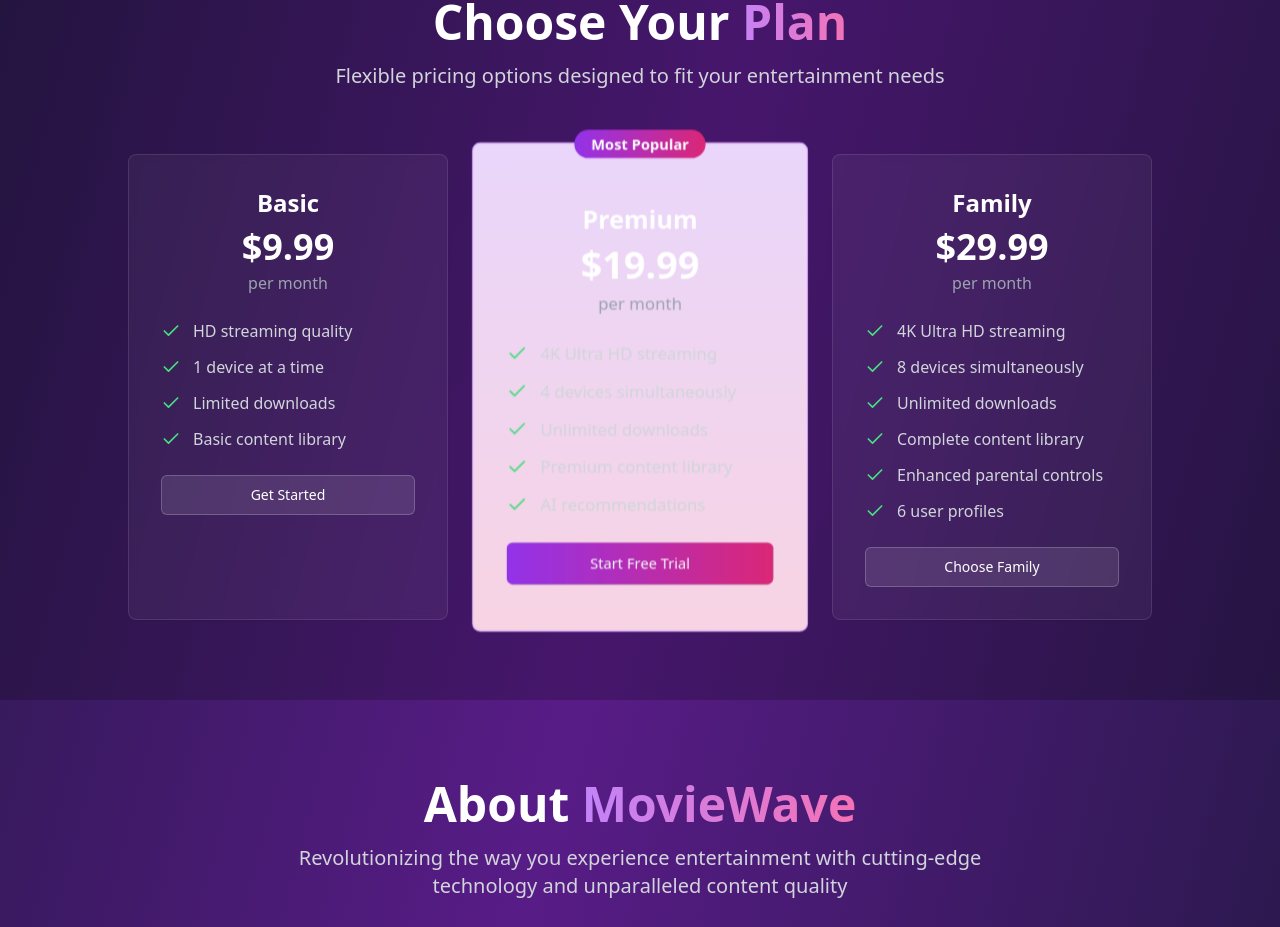
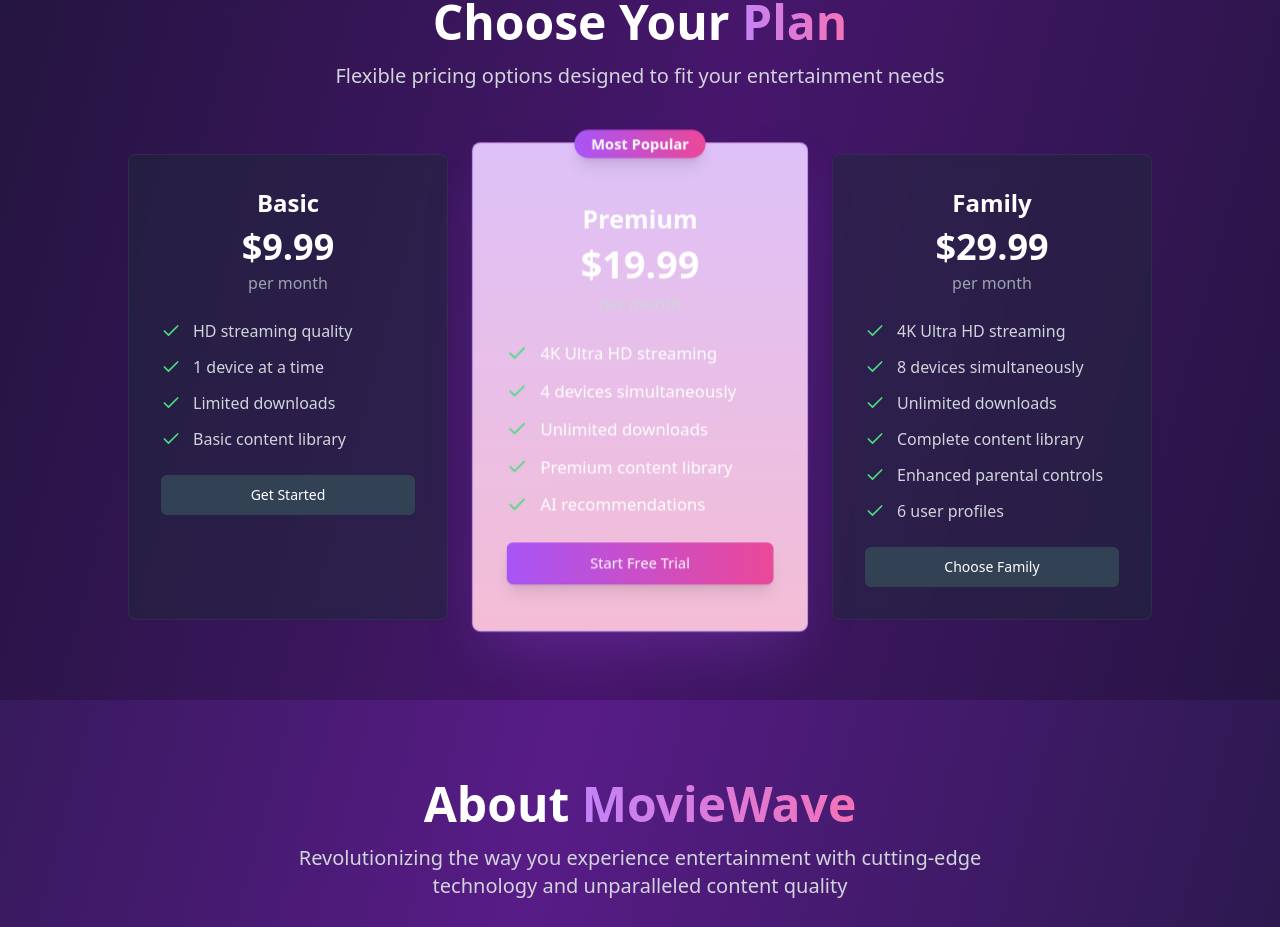
Before and after one commit to Tulsipada/moviewave-smart-stream, a React (Vite) app: page / in a window 1280 px wide. Shown: the part 2020-2947 px from the top of the page. Built offline with nearby package versions, Linux system fonts and the light colour scheme.

Commit message:
Fix: Improve color and photo presentation
Adjust color scheme and image assets for better visual appeal.

```diff
--- a/src/pages/Index.tsx
+++ b/src/pages/Index.tsx
@@ -179,7 +179,7 @@ const Index = () => {
 
           <div className="grid md:grid-cols-3 gap-8 max-w-5xl mx-auto">
             {/* Basic Plan */}
-            <Card className="bg-white/5 border-white/10 backdrop-blur-sm hover:bg-white/10 transition-all duration-300">
+            <Card className="bg-slate-800/50 border-slate-700/50 backdrop-blur-sm hover:bg-slate-800/70 transition-all duration-300 hover:scale-105">
               <CardContent className="p-8 space-y-6">
                 <div className="text-center">
                   <h3 className="text-2xl font-bold text-white mb-2">Basic</h3>
@@ -188,71 +188,71 @@ const Index = () => {
                 </div>
                 <div className="space-y-3">
                   <div className="flex items-center space-x-3">
-                    <Check className="w-5 h-5 text-green-400" />
+                    <Check className="w-5 h-5 text-green-400 flex-shrink-0" />
                     <span className="text-gray-300">HD streaming quality</span>
                   </div>
                   <div className="flex items-center space-x-3">
-                    <Check className="w-5 h-5 text-green-400" />
+                    <Check className="w-5 h-5 text-green-400 flex-shrink-0" />
                     <span className="text-gray-300">1 device at a time</span>
                   </div>
                   <div className="flex items-center space-x-3">
-                    <Check className="w-5 h-5 text-green-400" />
+                    <Check className="w-5 h-5 text-green-400 flex-shrink-0" />
                     <span className="text-gray-300">Limited downloads</span>
                   </div>
                   <div className="flex items-center space-x-3">
-                    <Check className="w-5 h-5 text-green-400" />
+                    <Check className="w-5 h-5 text-green-400 flex-shrink-0" />
                     <span className="text-gray-300">Basic content library</span>
                   </div>
                 </div>
-                <Button className="w-full bg-white/10 hover:bg-white/20 text-white border border-white/20">
+                <Button className="w-full bg-slate-700 hover:bg-slate-600 text-white border-0">
                   Get Started
                 </Button>
               </CardContent>
             </Card>
 
             {/* Premium Plan */}
-            <Card className="bg-gradient-to-b from-purple-600/20 to-pink-600/20 border-purple-400/50 backdrop-blur-sm hover:from-purple-600/30 hover:to-pink-600/30 transition-all duration-300 scale-105">
+            <Card className="bg-gradient-to-b from-purple-600/30 to-pink-600/30 border-purple-400/50 backdrop-blur-sm hover:from-purple-600/40 hover:to-pink-600/40 transition-all duration-300 scale-105 shadow-2xl shadow-purple-500/25">
               <CardContent className="p-8 space-y-6 relative">
                 <div className="absolute -top-3 left-1/2 transform -translate-x-1/2">
-                  <span className="bg-gradient-to-r from-purple-600 to-pink-600 text-white px-4 py-1 rounded-full text-sm font-semibold">
+                  <span className="bg-gradient-to-r from-purple-500 to-pink-500 text-white px-4 py-1 rounded-full text-sm font-semibold shadow-lg">
                     Most Popular
                   </span>
                 </div>
                 <div className="text-center">
                   <h3 className="text-2xl font-bold text-white mb-2">Premium</h3>
                   <div className="text-4xl font-bold text-white mb-1">$19.99</div>
-                  <p className="text-gray-400">per month</p>
+                  <p className="text-gray-300">per month</p>
                 </div>
                 <div className="space-y-3">
                   <div className="flex items-center space-x-3">
-                    <Check className="w-5 h-5 text-green-400" />
-                    <span className="text-gray-300">4K Ultra HD streaming</span>
+                    <Check className="w-5 h-5 text-green-400 flex-shrink-0" />
+                    <span className="text-white">4K Ultra HD streaming</span>
                   </div>
                   <div className="flex items-center space-x-3">
-                    <Check className="w-5 h-5 text-green-400" />
-                    <span className="text-gray-300">4 devices simultaneously</span>
+                    <Check className="w-5 h-5 text-green-400 flex-shrink-0" />
+                    <span className="text-white">4 devices simultaneously</span>
                   </div>
                   <div className="flex items-center space-x-3">
-                    <Check className="w-5 h-5 text-green-400" />
-                    <span className="text-gray-300">Unlimited downloads</span>
+                    <Check className="w-5 h-5 text-green-400 flex-shrink-0" />
+                    <span className="text-white">Unlimited downloads</span>
                   </div>
                   <div className="flex items-center space-x-3">
-                    <Check className="w-5 h-5 text-green-400" />
-                    <span className="text-gray-300">Premium content library</span>
+                    <Check className="w-5 h-5 text-green-400 flex-shrink-0" />
+                    <span className="text-white">Premium content library</span>
                   </div>
                   <div className="flex items-center space-x-3">
-                    <Check className="w-5 h-5 text-green-400" />
-                    <span className="text-gray-300">AI recommendations</span>
+                    <Check className="w-5 h-5 text-green-400 flex-shrink-0" />
+                    <span className="text-white">AI recommendations</span>
                   </div>
                 </div>
-                <Button className="w-full bg-gradient-to-r from-purple-600 to-pink-600 hover:from-purple-700 hover:to-pink-700">
+                <Button className="w-full bg-gradient-to-r from-purple-500 to-pink-500 hover:from-purple-600 hover:to-pink-600 text-white shadow-lg">
                   Start Free Trial
                 </Button>
               </CardContent>
             </Card>
 
             {/* Family Plan */}
-            <Card className="bg-white/5 border-white/10 backdrop-blur-sm hover:bg-white/10 transition-all duration-300">
+            <Card className="bg-slate-800/50 border-slate-700/50 backdrop-blur-sm hover:bg-slate-800/70 transition-all duration-300 hover:scale-105">
               <CardContent className="p-8 space-y-6">
                 <div className="text-center">
                   <h3 className="text-2xl font-bold text-white mb-2">Family</h3>
@@ -261,31 +261,31 @@ const Index = () => {
                 </div>
                 <div className="space-y-3">
                   <div className="flex items-center space-x-3">
-                    <Check className="w-5 h-5 text-green-400" />
+                    <Check className="w-5 h-5 text-green-400 flex-shrink-0" />
                     <span className="text-gray-300">4K Ultra HD streaming</span>
                   </div>
                   <div className="flex items-center space-x-3">
-                    <Check className="w-5 h-5 text-green-400" />
+                    <Check className="w-5 h-5 text-green-400 flex-shrink-0" />
                     <span className="text-gray-300">8 devices simultaneously</span>
                   </div>
                   <div className="flex items-center space-x-3">
-                    <Check className="w-5 h-5 text-green-400" />
+                    <Check className="w-5 h-5 text-green-400 flex-shrink-0" />
                     <span className="text-gray-300">Unlimited downloads</span>
                   </div>
                   <div className="flex items-center space-x-3">
-                    <Check className="w-5 h-5 text-green-400" />
+                    <Check className="w-5 h-5 text-green-400 flex-shrink-0" />
                     <span className="text-gray-300">Complete content library</span>
                   </div>
                   <div className="flex items-center space-x-3">
-                    <Check className="w-5 h-5 text-green-400" />
+                    <Check className="w-5 h-5 text-green-400 flex-shrink-0" />
                     <span className="text-gray-300">Enhanced parental controls</span>
                   </div>
                   <div className="flex items-center space-x-3">
-                    <Check className="w-5 h-5 text-green-400" />
+                    <Check className="w-5 h-5 text-green-400 flex-shrink-0" />
                     <span className="text-gray-300">6 user profiles</span>
                   </div>
                 </div>
-                <Button className="w-full bg-white/10 hover:bg-white/20 text-white border border-white/20">
+                <Button className="w-full bg-slate-700 hover:bg-slate-600 text-white border-0">
                   Choose Family
                 </Button>
               </CardContent>
```
